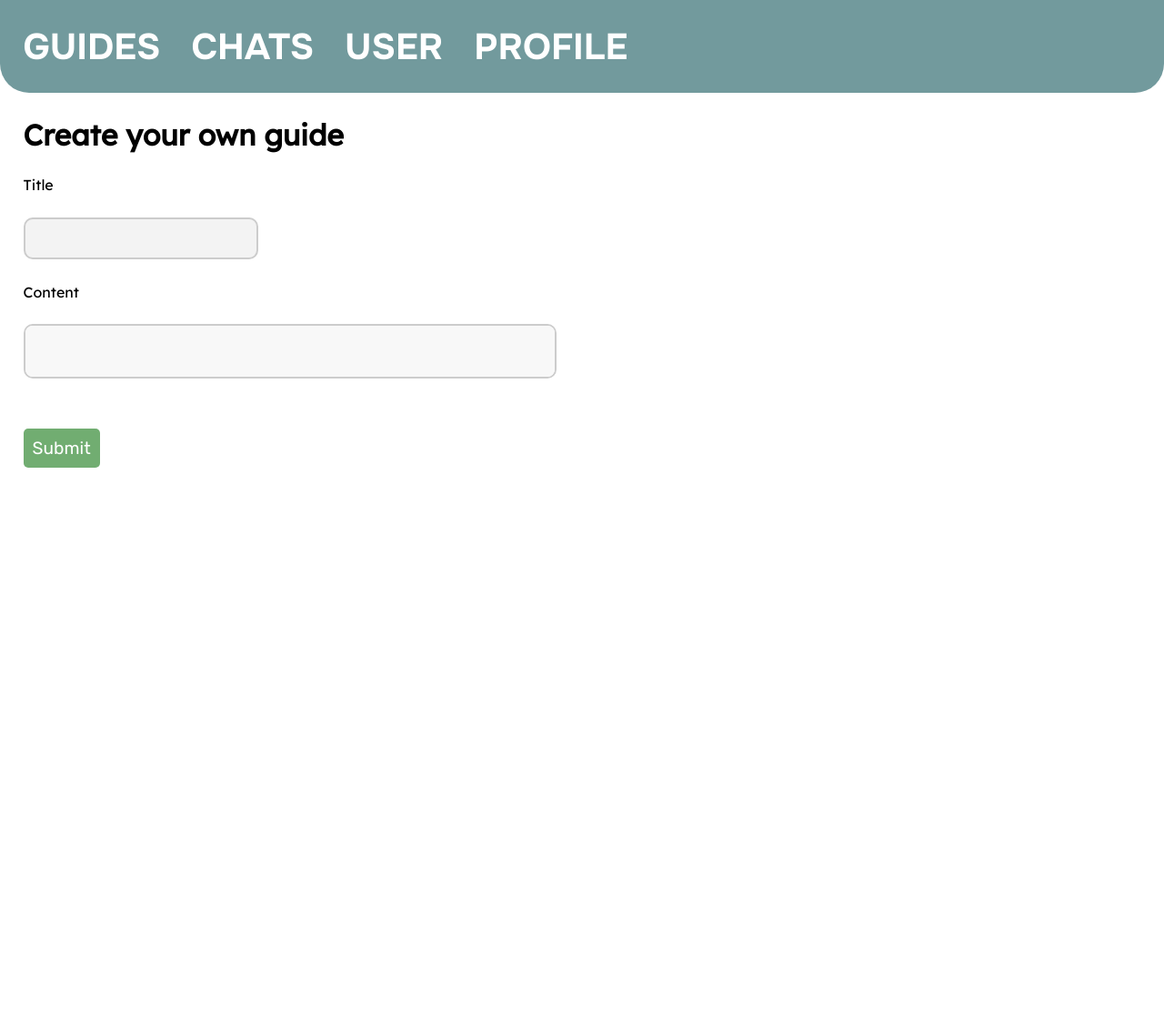
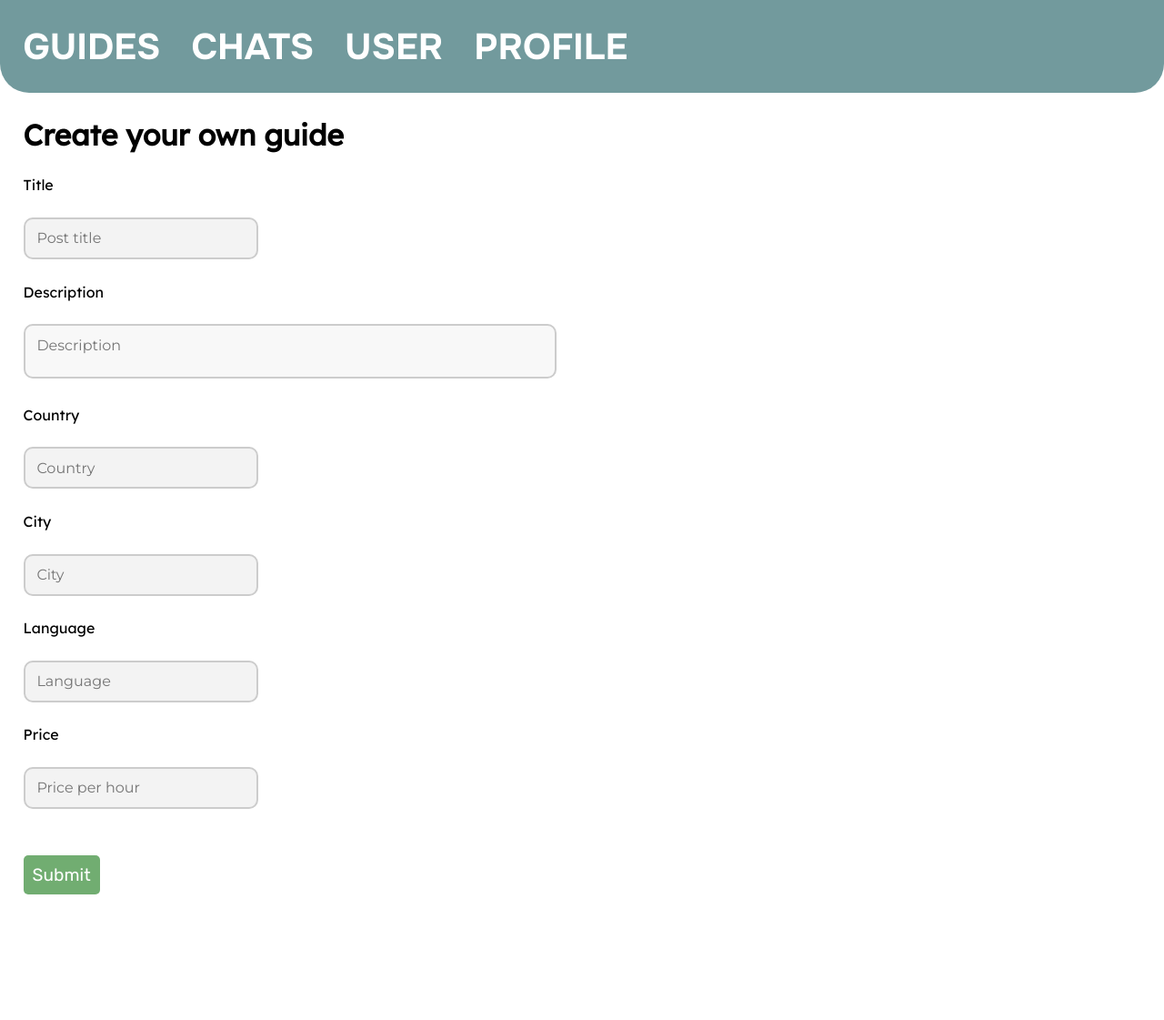
Before and after one commit to olindkri/SE-G3, a Flask app: page /create/ in a window 1280 px wide. Shown: the whole page at 91% size. Before the commit the page ends 514 px from the top, so only its background shows below. Run offline with Flask 3, Linux system fonts and the light colour scheme.

Commit message:
Updated edit and create functions to adapt to new values in database.

```diff
--- a/app.py
+++ b/app.py
@@ -100,6 +100,10 @@
     if request.method == 'POST':
         title = request.form['title']
         content = request.form['content']
+        country = request.form['country']
+        city = request.form['city']
+        language = request.form['language']
+        price = request.form['price']
 
         if not title:
             flash('Title is required!')
@@ -107,8 +111,8 @@
             flash('Content is required!')
         else:
             conn = get_db_connection()
-            conn.execute('INSERT INTO posts (byUser, title, content) VALUES (?, ?, ?)',
-                         (user_id, title, content))
+            conn.execute('INSERT INTO posts (byUser, title, content, country, city, language, price) VALUES (?, ?, ?, ?, ?, ?, ?)',
+                         (user_id, title, content, country, city, language, price))
             conn.commit()
             conn.close()
             return redirect(url_for('guides'))
@@ -125,6 +129,7 @@
         country = request.form['country']
         city = request.form['city']
         language = request.form['language']
+        price = request.form['price']
 
         if not title:
             flash('Title is required!')
@@ -132,9 +137,9 @@
             flash('Content is required!')
         else:
             conn = get_db_connection()
-            conn.execute('UPDATE posts SET title = ?, content = ?, country = ?, city = ?, language = ?'
+            conn.execute('UPDATE posts SET title = ?, content = ?, country = ?, city = ?, language = ?, price = ?'
                          ' WHERE id = ?',
-                         (title, content, country, city, language, id))
+                         (title, content, country, city, language, price, id))
             conn.commit()
             conn.close()
             return redirect(url_for('guides'))
--- a/templates/base.html
+++ b/templates/base.html
@@ -86,6 +86,18 @@
             outline: none;
             border: none;
             transition: 300ms;
+        }
+
+        #profile {
+            font-family: 'Rubik', sans-serif;
+            font-size: 1.2em;
+            display: inline-block;
+            border-radius: 0;
+            padding: 0;
+            background-color: transparent;
+            color: darkblue;
+            outline: none;
+            border: none;
         }
 
         body .post a:hover {
--- a/templates/create.html
+++ b/templates/create.html
@@ -5,13 +5,42 @@
     <form method="post">
         <label for="title">Title</label>
         <br>
-            <input type="text" name="title" value="{{ request.form['title'] }}"/>
+        <input type="text" name="title"
+               placeholder="Post title"
+               value="{{ request.form['title'] }}"></input>
         <br>
-        <label for="content">Content</label>
+
+        <label for="content">Description</label>
         <br>
-        <textarea name="content" placeholder="Post content" rows="15" cols="60">
-            {{ request.form['content'] }}
-        </textarea>
+        <textarea name="content"
+                  placeholder="Description"
+                  rows="15"
+                  cols="60"
+        >{{ request.form['content'] }}</textarea>
+        <br>
+        <label for="country">Country</label>
+        <br>
+        <input type="text" name="country"
+               placeholder="Country"
+               value="{{ request.form['country'] }}"></input>
+        <br>
+        <label for="city">City</label>
+        <br>
+        <input type="text" name="city"
+               placeholder="City"
+               value="{{ request.form['city'] }}"></input>
+        <br>
+        <label for="title">Language</label>
+        <br>
+        <input type="text" name="language"
+               placeholder="Language"
+               value="{{ request.form['language'] }}"></input>
+        <br>
+        <label for="title">Price</label>
+        <br>
+        <input type="text" name="price"
+               placeholder="Price per hour"
+               value="{{ request.form['price'] }}"></input>
         <br>
         <button id="button" type="submit">Submit</button>
     </form>
--- a/templates/view-guide.html
+++ b/templates/view-guide.html
@@ -4,7 +4,7 @@
     <div class='post'>
         {# This is how you would add an Image. <img src= "{{url_for('static', filename='/image/edit.png')}}" > #}
         <h3>
-            <a href="{{ url_for('viewProfile', id=posts['id']) }}">{{ posts['firstname'] }} {{ posts['lastname'] }}</a>
+            <a id="profile" href="{{ url_for('viewProfile', id=posts['id']) }}">{{ posts['firstname'] }} {{ posts['lastname'] }}</a>
         </h3>
         <h2>{{ posts['title'] }}</h2>
         <p id="date">{{ posts['created'] }}</p>
```
Also changed, not shown: templates/edit.html (+7 -1 lines), database.db.
